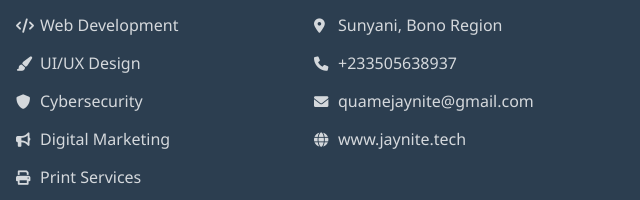
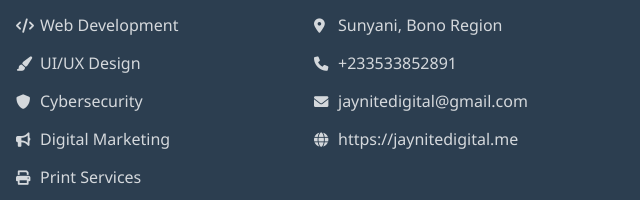
Before and after one commit to Jaynite32/jaynitedigital, a plain HTML site: page index.html in a window 1280 px wide. Shown: the part 3667-3867 px from the top of the page, 640-1280 px from the left. Drawn offline with Linux system fonts and the light colour scheme.

Commit message:
Update index.html

```diff
--- a/index.html
+++ b/index.html
@@ -1617,9 +1617,9 @@
                     <div class="footer-content-wrapper">
                         <ul>
                             <li><a href="#"><i class="fas fa-map-marker-alt"></i> Sunyani, Bono Region</a></li>
-                            <li><a href="tel:+233505638937"><i class="fas fa-phone"></i> +233505638937</a></li>
-                            <li><a href="mailto:skillsavvygh@gmail.com"><i class="fas fa-envelope"></i> quamejaynite@gmail.com</a></li>
-                            <li><a href="https://www.skillsavvygh.com"><i class="fas fa-globe"></i> www.jaynite.tech</a></li>
+                            <li><a href="tel:+233505638937"><i class="fas fa-phone"></i> +233533852891</a></li>
+                            <li><a href="mailto:skillsavvygh@gmail.com"><i class="fas fa-envelope"></i> jaynitedigital@gmail.com</a></li>
+                            <li><a href="https://www.skillsavvygh.com"><i class="fas fa-globe"></i> https://jaynitedigital.me</a></li>
                         </ul>
                     </div>
                 </div>
```
